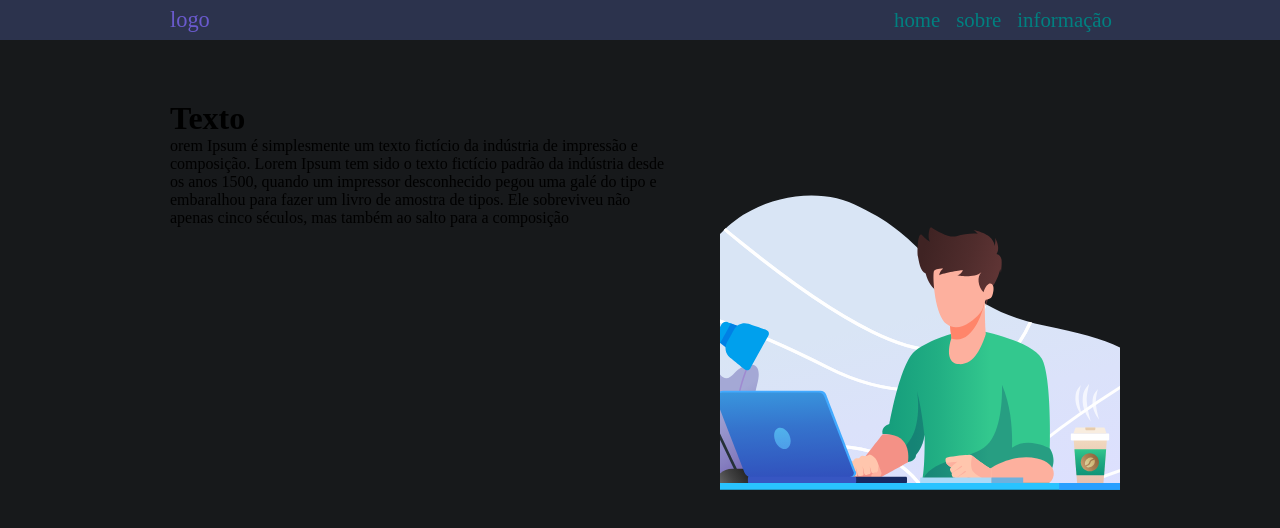
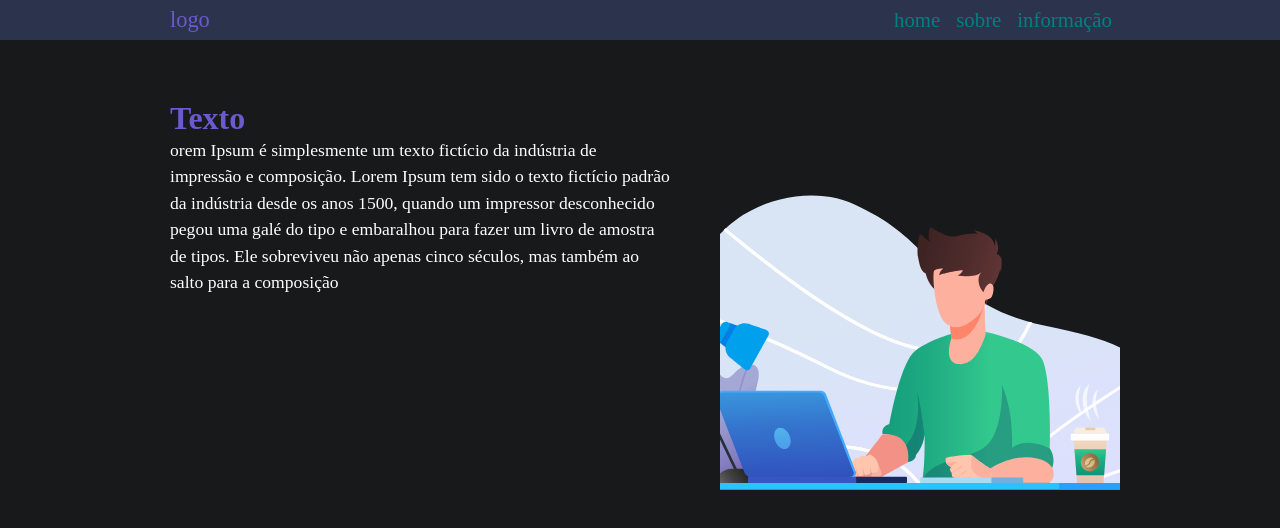
Before and after one commit to CarlosEduardoBastos/portfolio, a React (Create React App) app: page / in a window 1280 px wide. Shown: the top 528 px of the page. Built offline with nearby package versions, Linux system fonts and the light colour scheme.

Commit message:
colocando o estilo no texto

```diff
--- a/src/style.css
+++ b/src/style.css
@@ -2,6 +2,7 @@
     --color-header: #2C334D;
     --color-logo: slateblue;
     --color-links: teal;
+    --color-corpo:  #17191B;
 }
 *{
     margin: 0;
@@ -9,7 +10,7 @@
     box-sizing: border-box;
 }
 body{
-    background: #17191B;
+    background: var(--color-corpo);
 }
 /**HEADER***/
 .header-color{
@@ -55,5 +56,10 @@ body{
     width: 500px;
 }
 .campo_texto h1{
-
+    color: var(--color-logo);
 }
+.campo_texto p{
+    color: white;
+    line-height: 1.5;
+    font-size: 1.1rem;
+}
```
Also changed, not shown: 1 other file (tests, documents, lock files or other folders).
